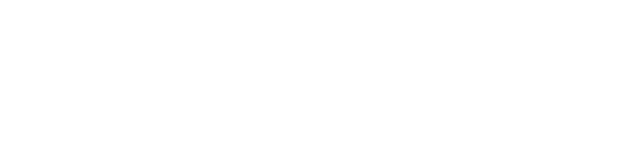
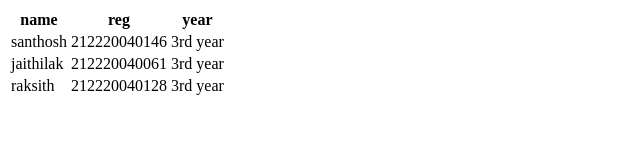
Before and after one commit to santhoshsat/table-form, a plain HTML site: page index.html in a window 1280 px wide. Shown: the whole page, without its empty margins (0-640 px from the left). Drawn offline with Linux system fonts and the light colour scheme.

Commit message:
Add table

```diff
--- a/index.html
+++ b/index.html
@@ -8,5 +8,27 @@
 </head>
 <body>
     <!-- table form -->
+    <table>
+        <tr>
+           <th>name </th>
+           <th>reg</th>
+           <th>year</th>
+        </tr>
+        <tr>
+            <td>santhosh</td>
+            <td>212220040146</td>
+            <td>3rd year</td>
+        </tr>
+        <tr>
+            <td>jaithilak</td>
+            <td>212220040061</td>
+            <td>3rd year</td>
+        </tr>
+        <tr>
+            <td>raksith</td>
+            <td>212220040128</td>
+            <td>3rd year</td>
+        </tr>
+    </table>
 </body>
 </html>
```
